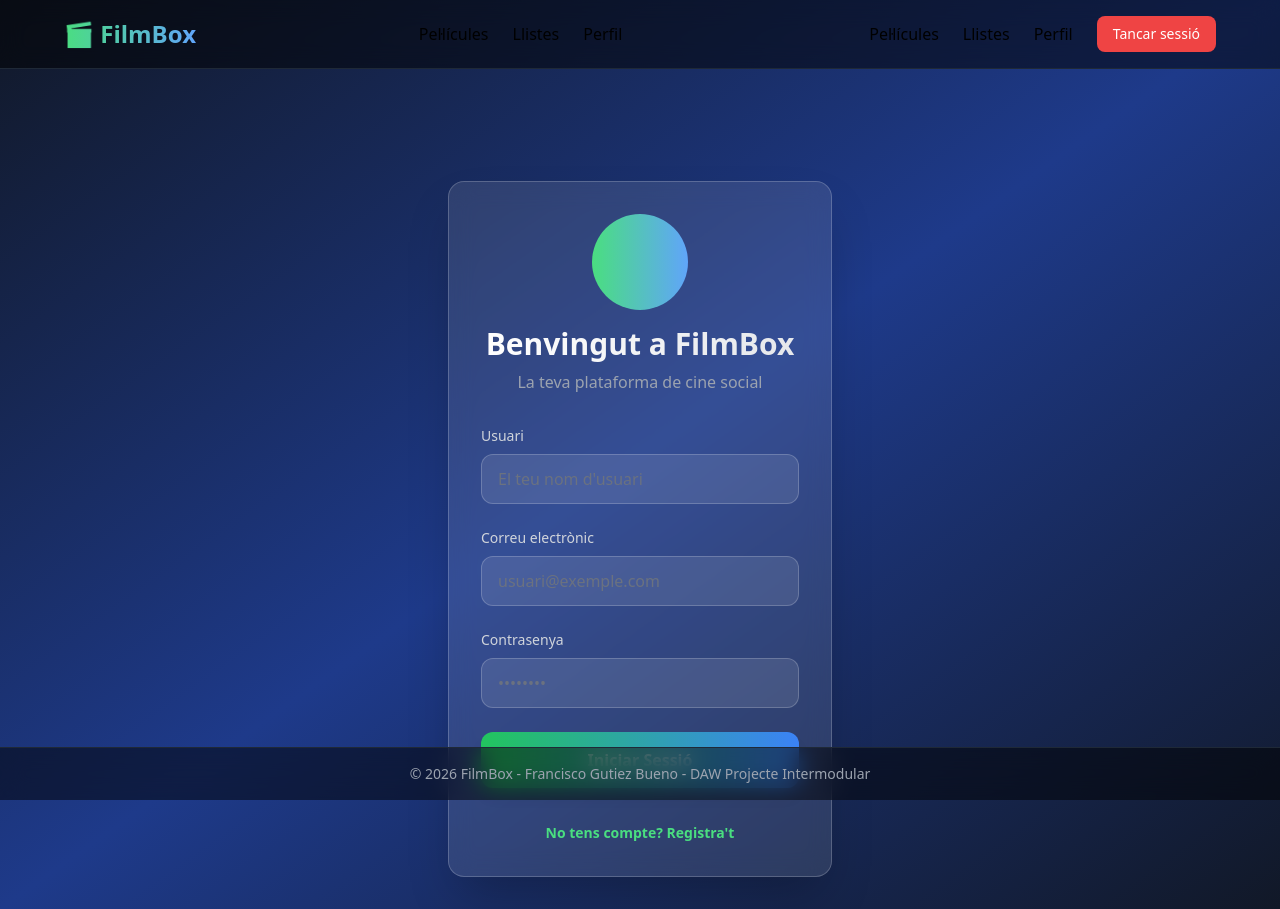
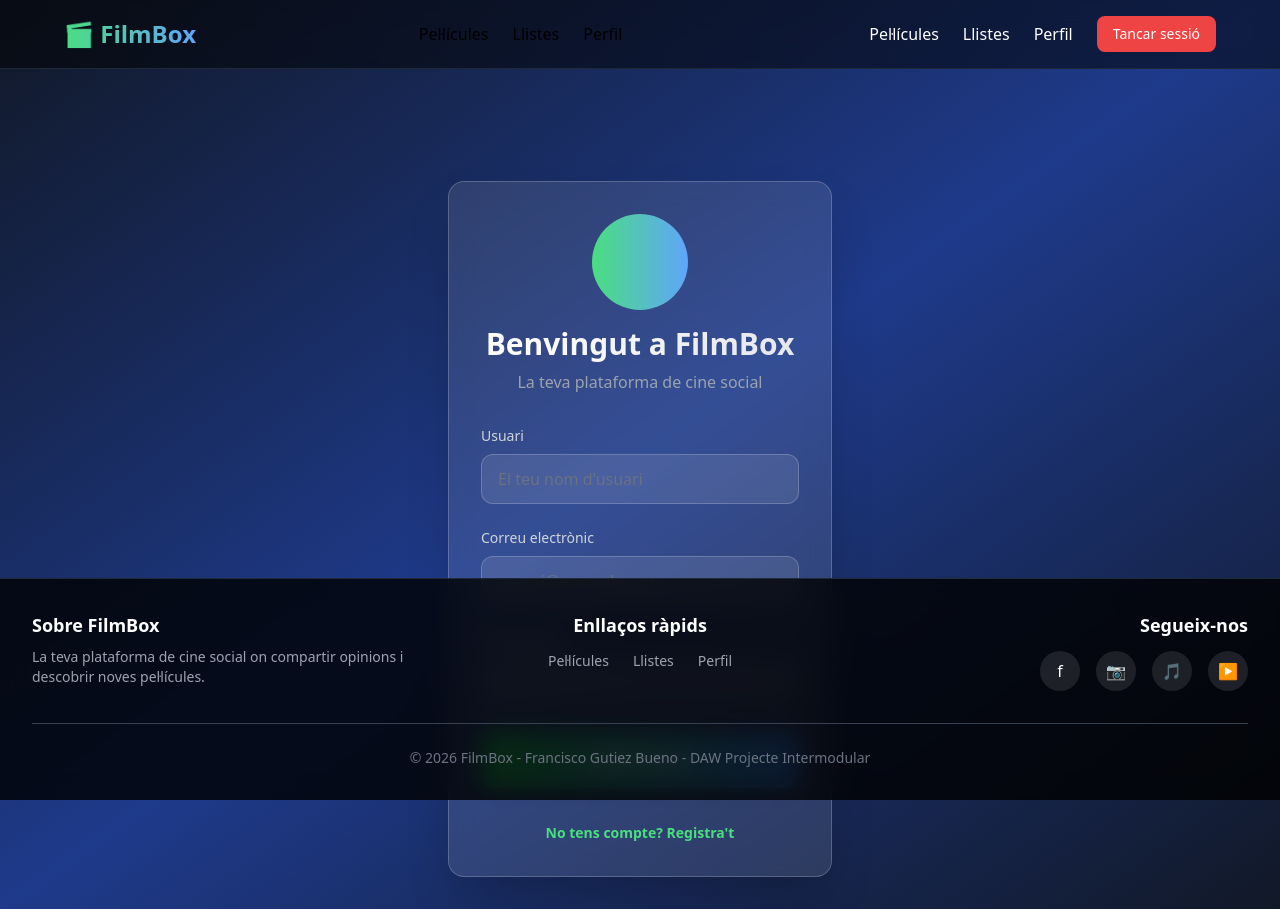
Before and after one commit to fgutie/FilmBox, a website: page frontend/public/index.html in a window 1280 px wide. Drawn offline with Linux system fonts and the light colour scheme; no server answers.

Commit message:
Paginas: pelicules/llistes/perfil funcionando pero no acabadas

```diff
--- a/backend/server.js
+++ b/backend/server.js
@@ -73,7 +73,7 @@ app.post('/api/users/login', async (req, res) => {
   }
 });
 
-// ⭐ SCROLL INFINITO - PELÍCULAS TMDB (PAGINADAS)
+// SCROLL INFINITO - PELÍCULAS TMDB (PAGINADAS)
 app.get('/api/movies', async (req, res) => {
   try {
     const TMDB_API_KEY = 'f5cb4bd58b0a6754b238b1e9c5ac5b88';
@@ -125,7 +125,7 @@ app.get('/api/movies', async (req, res) => {
 // Test API
 app.get('/', (req, res) => {
   res.json({
-    message: 'FilmBox API OK - SCROLL INFINITO ✅',
+    message: 'FilmBox API OK - SCROLL INFINITO TMDB ACTIVO',
     usersCount: users.length,
     users: users.map(u => ({ username: u.username, email: u.email })),
     movies_endpoint: 'GET /api/movies?page=1'
--- a/frontend/public/index.html
+++ b/frontend/public/index.html
@@ -23,11 +23,11 @@
       </nav>
 
       <!-- Nav usuario logueado -->
-      <nav id="nav-user" class="hidden md:flex space-x-6 items-center">
+      <nav id="nav-user" class="hidden md:flex space-x-6 items-center text-white">
         <span id="username-display" class="text-green-400 font-semibold"></span>
-        <a href="#" onclick="showSection('peliculas')" class="hover:text-green-400 transition cursor-pointer">Pel·lícules</a>
-        <a href="#" onclick="showSection('llistes')" class="hover:text-green-400 transition cursor-pointer">Llistes</a>
-        <a href="#" onclick="showSection('perfil')" class="hover:text-green-400 transition cursor-pointer">Perfil</a>
+        <a href="#" onclick="showSection('peliculas')" class="text-white hover:text-green-400 transition cursor-pointer">Pel·lícules</a>
+        <a href="#" onclick="showSection('llistes')" class="text-white hover:text-green-400 transition cursor-pointer">Llistes</a>
+        <a href="#" onclick="showSection('perfil')" class="text-white hover:text-green-400 transition cursor-pointer">Perfil</a>
         <button id="logout-btn" class="bg-red-500 hover:bg-red-600 text-white px-4 py-2 rounded-lg text-sm transition ml-2">
           Tancar sessió
         </button>
@@ -83,7 +83,7 @@
   </main>
 
   <!-- 🎬 PÁGINA PRINCIPAL - CATÁLOGO -->
-  <main id="main-content" class="max-w-7xl mx-auto p-8 pt-24 pb-20 hidden">
+  <main id="main-content" class="max-w-7xl mx-auto p-8 pt-24 pb-96 hidden">
     <div class="text-center mb-16">
       <h1 class="text-5xl md:text-6xl font-bold bg-gradient-to-r from-green-400 via-blue-400 to-purple-400 bg-clip-text text-transparent mb-6">
         🎥 Descobreix les millors pel·lícules
@@ -107,16 +107,58 @@
     </div>
   </div>
 
-  <footer class="absolute bottom-0 w-full bg-black/50 backdrop-blur-md border-t border-gray-800 p-4 text-center text-sm text-gray-400">
-    © 2026 FilmBox - Francisco Gutiez Bueno - DAW Projecte Intermodular
+  <footer class="fixed bottom-0 left-0 right-0 w-full bg-black/80 backdrop-blur-md border-t border-gray-800 p-8 z-40">
+    <div class="max-w-7xl mx-auto">
+      <div class="grid grid-cols-1 md:grid-cols-3 gap-8 mb-8">
+        <!-- Sobre FilmBox -->
+        <div class="text-center md:text-left">
+          <h4 class="text-white font-bold text-lg mb-2">Sobre FilmBox</h4>
+          <p class="text-gray-400 text-sm">La teva plataforma de cine social on compartir opinions i descobrir noves pel·lícules.</p>
+        </div>
+
+        <!-- Enlaces rápidos -->
+        <div class="text-center">
+          <h4 class="text-white font-bold text-lg mb-3">Enllaços ràpids</h4>
+          <div class="flex justify-center space-x-6 text-gray-400 text-sm">
+            <a href="#" onclick="showSection('peliculas')" class="hover:text-green-400 transition">Pel·lícules</a>
+            <a href="#" onclick="showSection('llistes')" class="hover:text-green-400 transition">Llistes</a>
+            <a href="#" onclick="showSection('perfil')" class="hover:text-green-400 transition">Perfil</a>
+          </div>
+        </div>
+
+        <!-- Redes Sociales -->
+        <div class="text-center md:text-right">
+          <h4 class="text-white font-bold text-lg mb-3">Segueix-nos</h4>
+          <div class="flex justify-center md:justify-end space-x-4">
+            <a href="#" class="w-10 h-10 bg-white/10 hover:bg-white/20 rounded-full flex items-center justify-center text-white transition transform hover:scale-110" title="Facebook">
+              f
+            </a>
+            <a href="#" class="w-10 h-10 bg-white/10 hover:bg-white/20 rounded-full flex items-center justify-center text-white transition transform hover:scale-110" title="Instagram">
+              📷
+            </a>
+            <a href="#" class="w-10 h-10 bg-white/10 hover:bg-white/20 rounded-full flex items-center justify-center text-white transition transform hover:scale-110" title="TikTok">
+              🎵
+            </a>
+            <a href="#" class="w-10 h-10 bg-white/10 hover:bg-white/20 rounded-full flex items-center justify-center text-white transition transform hover:scale-110" title="YouTube">
+              ▶️
+            </a>
+          </div>
+        </div>
+      </div>
+
+      <!-- Copyright -->
+      <div class="border-t border-gray-700 pt-6 text-center text-sm text-gray-500">
+        © 2026 FilmBox - Francisco Gutiez Bueno - DAW Projecte Intermodular
+      </div>
+    </div>
   </footer>
 
   <script>
     const API_BASE = 'http://localhost:3000/api';
     let isLoginMode = true;
 
-    // ⭐ CARGAR PELÍCULAS
-    // ⭐ SCROLL INFINITO COMPLETO
+    // CARGAR PELÍCULAS
+    // SCROLL INFINITO COMPLETO
 let currentPage = 1;
 let isLoading = false;
 let allMoviesLoaded = false;
@@ -174,7 +216,7 @@ async function loadMoreMovies() {
   }
 }
 
-// ⭐ DETECTAR SCROLL
+// DETECTAR SCROLL
 window.addEventListener('scroll', () => {
   if (window.innerHeight + window.scrollY >= document.body.offsetHeight - 1000) {
     loadMoreMovies();
@@ -182,7 +224,7 @@ window.addEventListener('scroll', () => {
 });
 
 
-    // ⭐ TARJETA PELÍCULA
+    // TARJETA PELÍCULA
     function createMovieCard(movie) {
       const card = document.createElement('div');
       card.className = 'group bg-white/10 backdrop-blur-md border border-white/20 rounded-2xl p-6 hover:bg-white/20 transition-all duration-300 hover:-translate-y-2 hover:shadow-2xl cursor-pointer';
@@ -207,16 +249,20 @@ window.addEventListener('scroll', () => {
       return card;
     }
 
-    // ⭐ NAVEGACIÓN
+    // NAVEGACIÓN
     function showSection(section) {
       document.getElementById('main-content').classList.remove('hidden');
 
       if (section === 'peliculas') {
-      loadMovies(); // ← Llama a la nueva función
-}
+        loadMovies();
+      } else if (section === 'llistes') {
+        showLists();
+      } else if (section === 'perfil') {
+        showProfile();
+      }
     }
 
-    // ⭐ PERFIL
+    // PERFIL
     function showProfile() {
       const user = JSON.parse(localStorage.getItem('user'));
       const grid = document.querySelector('#main-content .grid');
@@ -247,7 +293,7 @@ window.addEventListener('scroll', () => {
       `;
     }
 
-    // ⭐ LLISTES
+    // LLISTES
     function showLists() {
       const grid = document.querySelector('#main-content .grid');
       grid.innerHTML = `
@@ -255,7 +301,7 @@ window.addEventListener('scroll', () => {
           <h2 class="text-4xl font-bold text-white mb-12 text-center">📋 Les meves llistes</h2>
           <div class="grid grid-cols-1 md:grid-cols-2 lg:grid-cols-3 gap-6">
             <div class="bg-white/10 backdrop-blur-md border border-white/20 rounded-2xl p-8 hover:bg-white/20 transition-all duration-300 cursor-pointer group">
-              <h3 class="text-2xl font-bold text-white mb-4 group-hover:text-green-400">Top 2024 🔥</h3>
+              <h3 class="text-2xl font-bold text-white mb-4 group-hover:text-green-400">Top 2024</h3>
               <p class="text-gray-400 mb-6">Les millors pel·lícules de l'any</p>
               <div class="flex space-x-2 mb-4">
                 <div class="w-12 h-16 bg-gradient-to-b from-gray-700 to-gray-800 rounded-lg"></div>
```
Also changed, not shown: frontend/public/styles.css.
